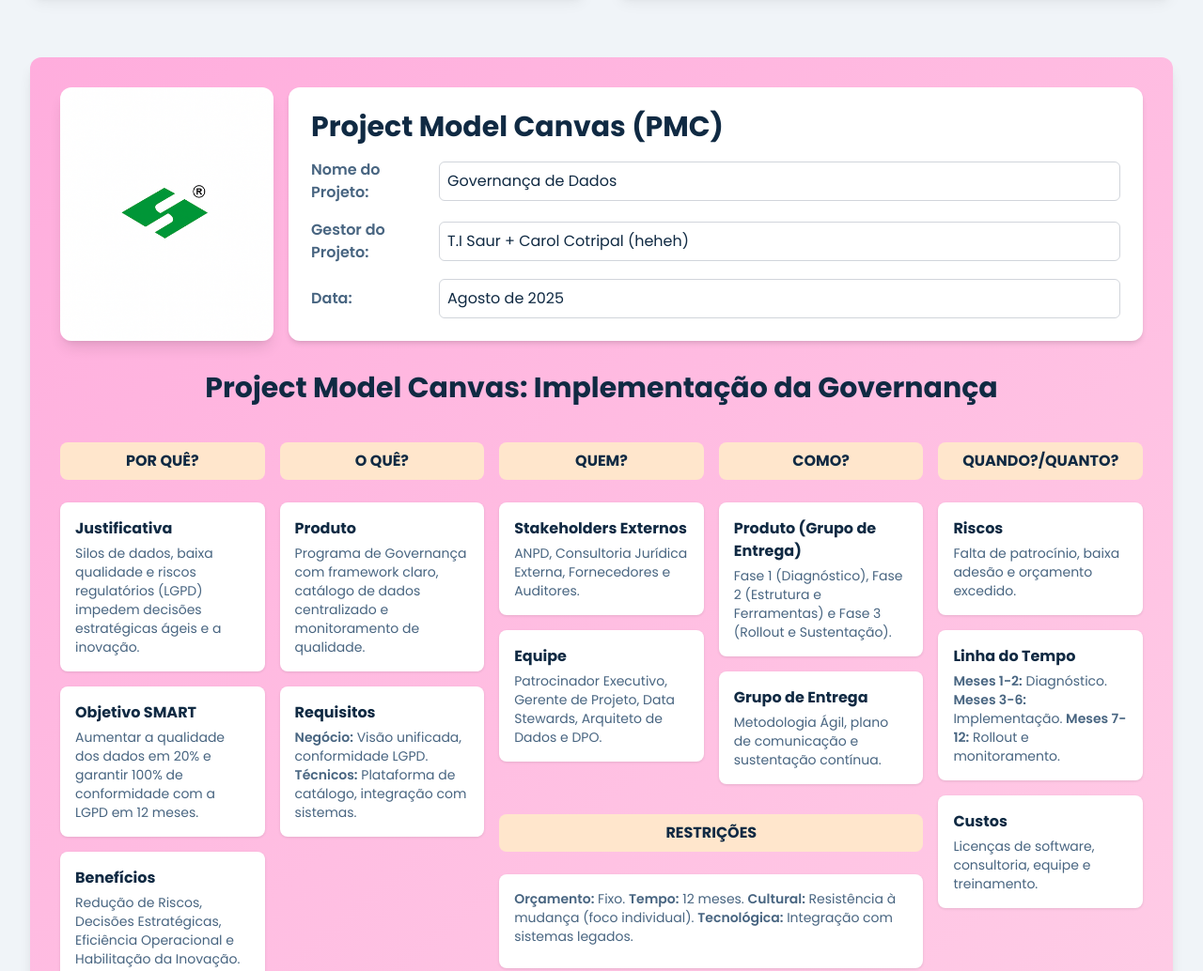
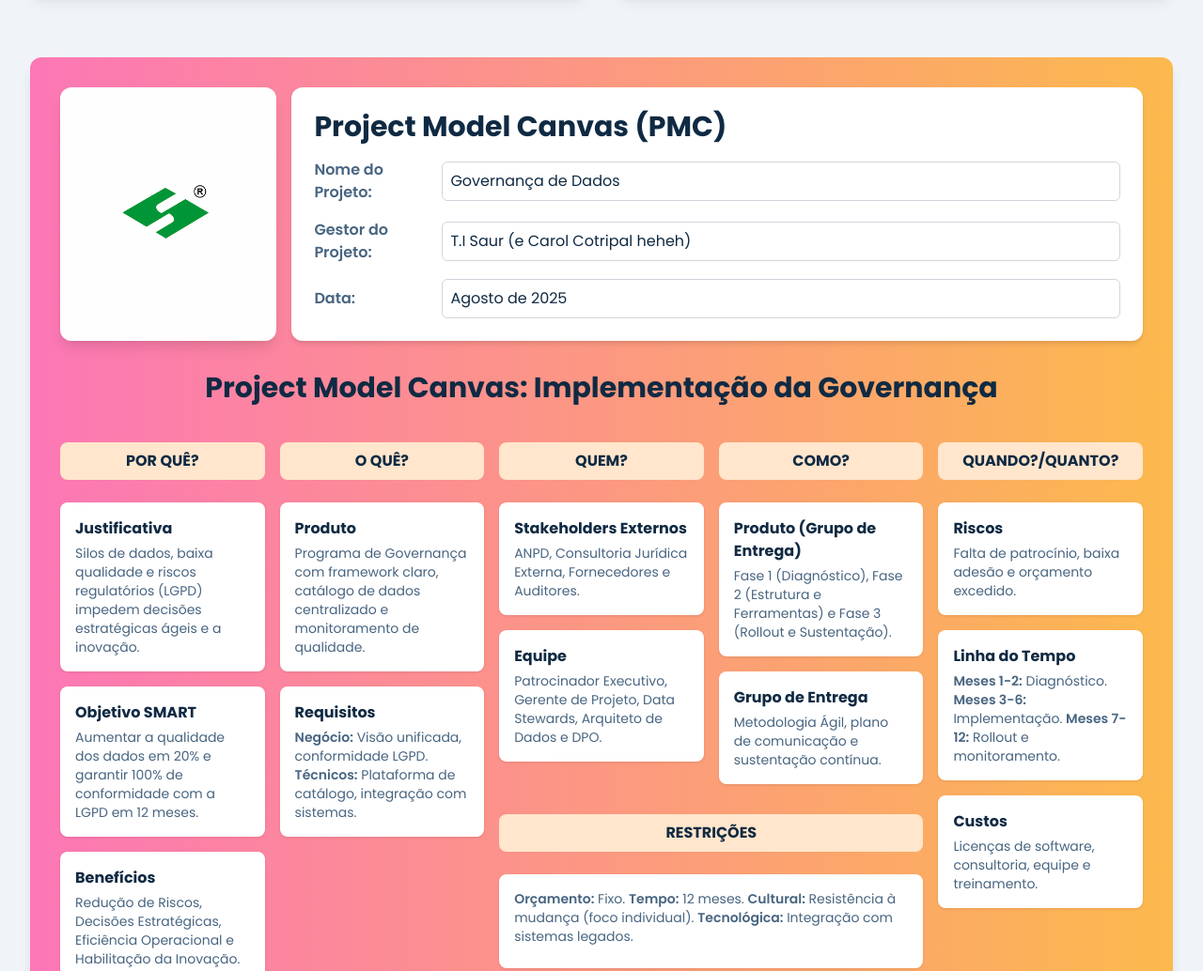
Before and after one commit to ckieling/gpinova, a plain HTML site: page index.html in a window 1280 px wide. Shown: the part 2899-3933 px from the top of the page at 94% size. Drawn offline with nearby package versions, Linux system fonts and the light colour scheme.

Commit message:
Update index.html
criado gradiente no pmc

```diff
--- a/index.html
+++ b/index.html
@@ -266,10 +266,10 @@
 
         <!-- Seção do Project Model Canvas -->
         <section id="project-canvas" class="my-16">
-            <div class="bg-gradient-to-br from-[#ffaddd] to-[#ffcce6] p-8 rounded-xl shadow-lg">
+            <div class="bg-gradient-to-r from-[#FC77B6] to-[#FCB94D] p-8 rounded-xl shadow-lg">
                 <div class="flex flex-col lg:flex-row items-stretch gap-4 mb-8">
-                    <div class="w-full lg:w-1/5 flex-shrink-1">
-                        <img src="logosaur.png" alt="Idealizadoras do Projeto" class="w-auto h-full object-cover rounded-xl shadow-lg" onerror="this.onerror=null;this.src='https://placehold.co/800x400/90B7D6/ffffff?text=logosaur.png+not+found';">
+                    <div class="w-full lg:w-1/5 flex-shrink-0">
+                        <img src="logosaur.png" alt="Idealizadoras do Projeto" class="w-full h-full object-cover rounded-xl shadow-lg" onerror="this.onerror=null;this.src='https://placehold.co/800x400/90B7D6/ffffff?text=logosaur.png+not+found';">
                     </div>
 
                     <div class="w-full lg:w-4/5 bg-white p-6 rounded-xl shadow-md">
@@ -281,7 +281,7 @@
                             </div>
                             <div class="flex flex-col sm:flex-row items-start sm:items-center space-y-2 sm:space-y-0 sm:space-x-2">
                                 <label class="font-semibold text-[#486581] w-32">Gestor do Projeto:</label>
-                                <input type="text" value="T.I Saur + Carol Cotripal (heheh)" class="flex-grow p-2 border border-gray-300 rounded-md" readonly>
+                                <input type="text" value="T.I Saur (e Carol Cotripal heheh)" class="flex-grow p-2 border border-gray-300 rounded-md" readonly>
                             </div>
                             <div class="flex flex-col sm:flex-row items-start sm:items-center space-y-2 sm:space-y-0 sm:space-x-2">
                                 <label class="font-semibold text-[#486581] w-32">Data:</label>
```
